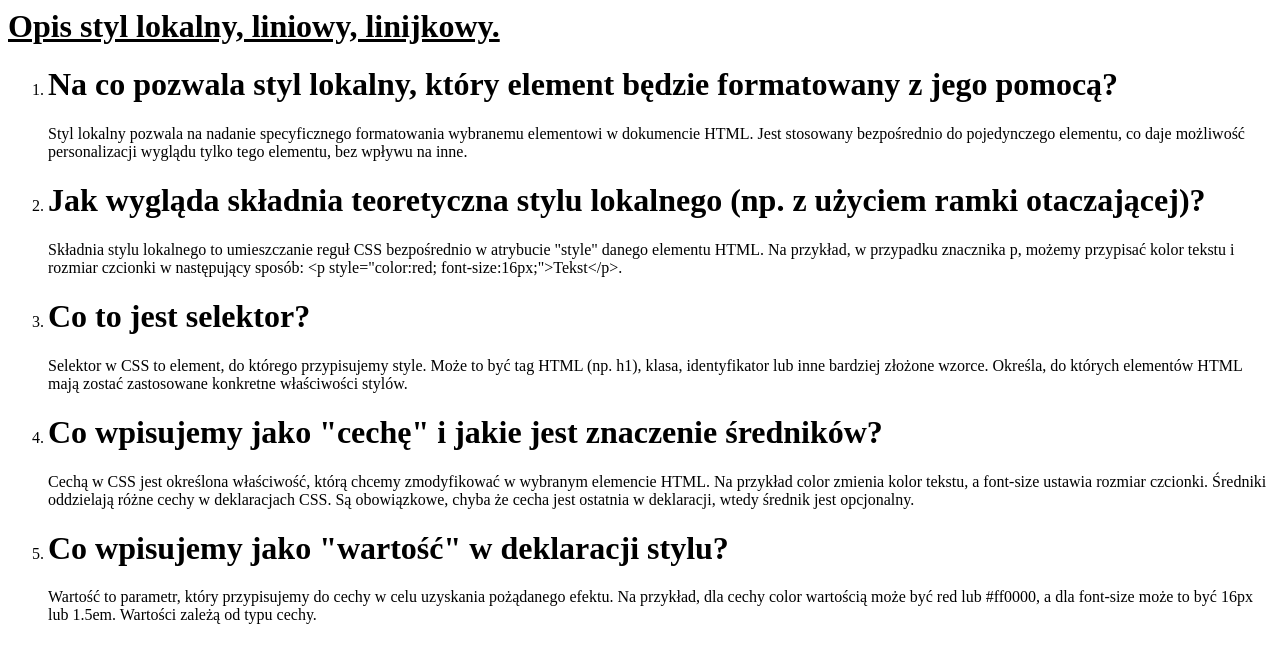
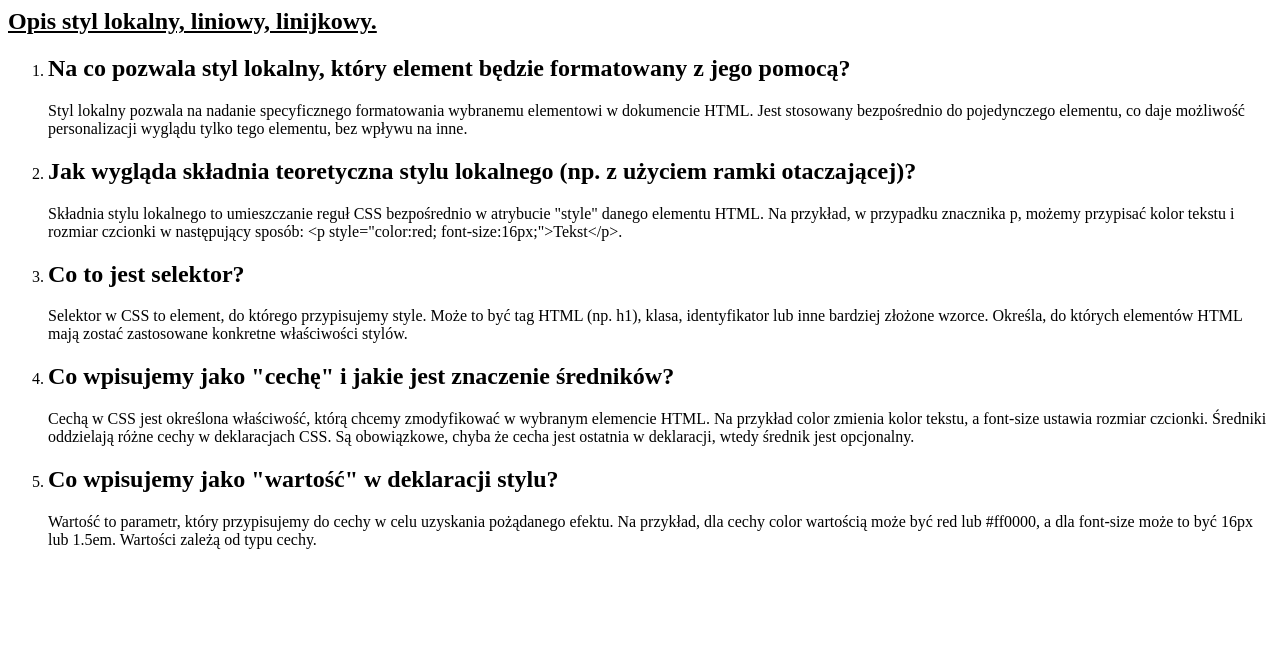
Before and after one commit to lk12321/LK_2025_CSS, a plain HTML site: page Koci_z7.html in a window 1280 px wide. Drawn offline with Linux system fonts and the light colour scheme.

Commit message:
Update Koci_z7.html

```diff
--- a/Koci_z7.html
+++ b/Koci_z7.html
@@ -4,21 +4,21 @@
 <title>Formatowanie w HTML i CSS</title>
 </head>
 <body>
-<h1><u>Opis styl lokalny, liniowy, linijkowy.</u> </h1>
+<h2><u>Opis styl lokalny, liniowy, linijkowy.</u> </h2>
 <ol>
-<li><h1><b>Na co pozwala styl lokalny, który element będzie formatowany z jego pomocą?</b></h1>
+<li><h2><b>Na co pozwala styl lokalny, który element będzie formatowany z jego pomocą?</b></h2>
 <p>Styl lokalny pozwala na nadanie specyficznego formatowania wybranemu elementowi w dokumencie HTML. Jest stosowany bezpośrednio do pojedynczego elementu, co daje możliwość personalizacji wyglądu tylko tego elementu, bez wpływu na inne.</p>
 </li>
-<li><h1><b>Jak wygląda składnia teoretyczna stylu lokalnego (np. z użyciem ramki otaczającej)?</b></h1>
+<li><h2><b>Jak wygląda składnia teoretyczna stylu lokalnego (np. z użyciem ramki otaczającej)?</b></h2>
 <p>Składnia stylu lokalnego to umieszczanie reguł CSS bezpośrednio w atrybucie "style" danego elementu HTML. Na przykład, w przypadku znacznika p, możemy przypisać kolor tekstu i rozmiar czcionki w następujący sposób: &lt;p style="color:red; font-size:16px;"&gt;Tekst&lt;/p&gt;.</p>
 </li>
-<li><h1><b>Co to jest selektor?</b></h1>
+<li><h2><b>Co to jest selektor?</b></h2>
 <p>Selektor w CSS to element, do którego przypisujemy style. Może to być tag HTML (np. h1), klasa, identyfikator lub inne bardziej złożone wzorce. Określa, do których elementów HTML mają zostać zastosowane konkretne właściwości stylów.</p>
 </li>
-<li><h1><b>Co wpisujemy jako "cechę" i jakie jest znaczenie średników?</b></h1>
+<li><h2><b>Co wpisujemy jako "cechę" i jakie jest znaczenie średników?</b></h2>
 <p>Cechą w CSS jest określona właściwość, którą chcemy zmodyfikować w wybranym elemencie HTML. Na przykład color zmienia kolor tekstu, a font-size ustawia rozmiar czcionki. Średniki oddzielają różne cechy w deklaracjach CSS. Są obowiązkowe, chyba że cecha jest ostatnia w deklaracji, wtedy średnik jest opcjonalny.</p>
 </li>
-<li><h1><b>Co wpisujemy jako "wartość" w deklaracji stylu?</b></h1>
+<li><h2><b>Co wpisujemy jako "wartość" w deklaracji stylu?</b></h2>
 <p>Wartość to parametr, który przypisujemy do cechy w celu uzyskania pożądanego efektu. Na przykład, dla cechy color wartością może być red lub #ff0000, a dla font-size może to być 16px lub 1.5em. Wartości zależą od typu cechy.</p>
 </li>
 </ol>
```
